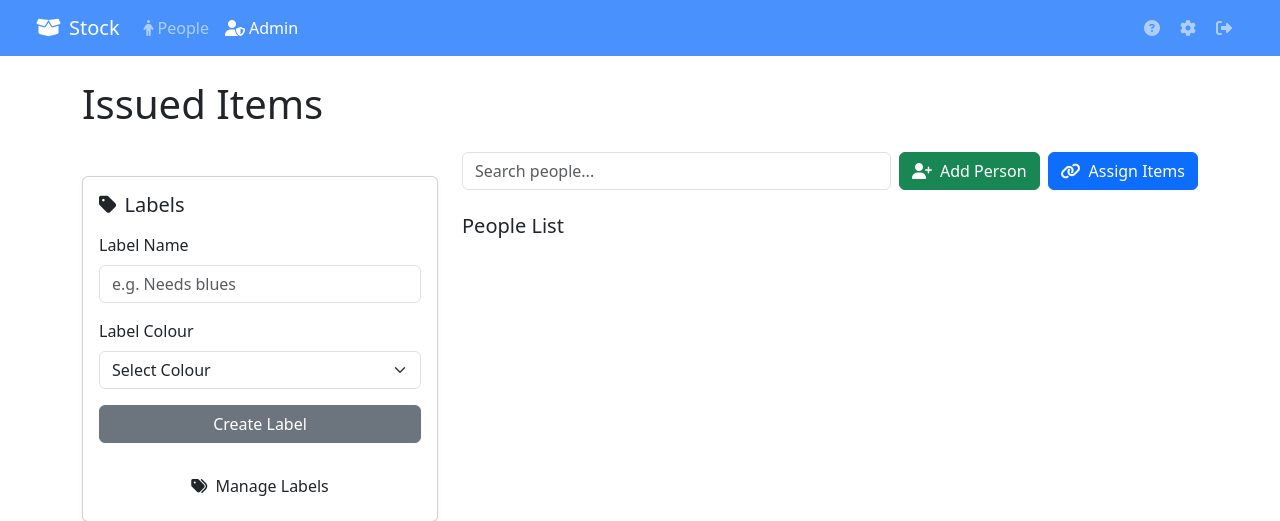
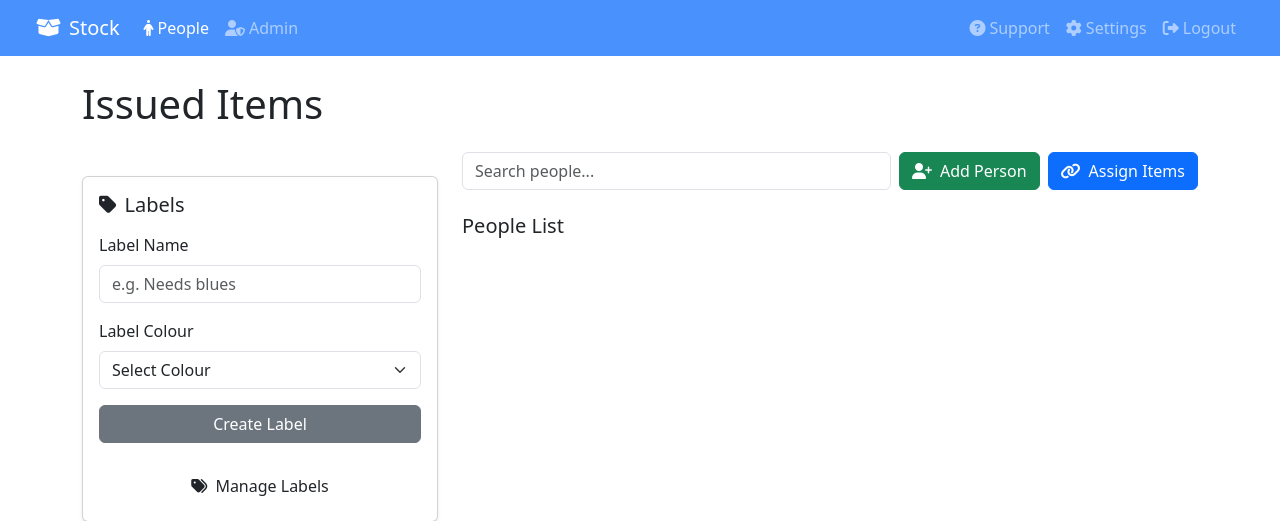
Before and after one commit to shr0m/StoreStash, a Flask app: page /people in a window 1280 px wide. Shown: the top 521 px of the page. Run offline with Flask 3, Linux system fonts and the light colour scheme; the visitor is signed in with stand-in values (Sample User, id 1); data that the repository does not hold is empty.

Commit message:
Neaten navbar

```diff
--- a/templates/admin.html
+++ b/templates/admin.html
@@ -42,10 +42,10 @@
         {% endif %}
       </ul>
       <ul class="navbar-nav">
-        <li class="nav-item"><a class="nav-link" href="/support"><i class="fa-solid fa-circle-question me-1"></i></a></li>
-        <li class="nav-item"><a class="nav-link" href="/settings"><i class="fas fa-cog me-1"></i></a></li>
+        <li class="nav-item"><a class="nav-link" href="/support"><i class="fa-solid fa-circle-question me-1"></i>Support</a></li>
+        <li class="nav-item"><a class="nav-link" href="/settings"><i class="fas fa-cog me-1"></i>Settings</a></li>
         {% if 'user_id' in session %}
-        <li class="nav-item"><a class="nav-link" href="/logout"><i class="fas fa-sign-out-alt me-1"></i></a></li>
+        <li class="nav-item"><a class="nav-link" href="/logout"><i class="fas fa-sign-out-alt me-1"></i>Logout</a></li>
         {% endif %}
       </ul>
     </div>
--- a/templates/people.html
+++ b/templates/people.html
@@ -36,16 +36,16 @@
 
     <div class="collapse navbar-collapse" id="navbarContent">
       <ul class="navbar-nav me-auto">
-        <li class="nav-item"><a class="nav-link" href="/people"><i class="fa-solid fa-person me-1"></i>People</a></li>
+        <li class="nav-item"><a class="nav-link active" href="/people"><i class="fa-solid fa-person me-1"></i>People</a></li>
         {% if session.get('privilege') == 'admin' %}
-        <li class="nav-item"><a class="nav-link active" href="/admin"><i class="fas fa-user-shield me-1"></i>Admin</a></li>
+        <li class="nav-item"><a class="nav-link" href="/admin"><i class="fas fa-user-shield me-1"></i>Admin</a></li>
         {% endif %}
       </ul>
       <ul class="navbar-nav">
-        <li class="nav-item"><a class="nav-link" href="/support"><i class="fa-solid fa-circle-question me-1"></i></a></li>
-        <li class="nav-item"><a class="nav-link" href="/settings"><i class="fas fa-cog me-1"></i></a></li>
+        <li class="nav-item"><a class="nav-link" href="/support"><i class="fa-solid fa-circle-question me-1"></i>Support</a></li>
+        <li class="nav-item"><a class="nav-link" href="/settings"><i class="fas fa-cog me-1"></i>Settings</a></li>
         {% if 'user_id' in session %}
-        <li class="nav-item"><a class="nav-link" href="/logout"><i class="fas fa-sign-out-alt me-1"></i></a></li>
+        <li class="nav-item"><a class="nav-link" href="/logout"><i class="fas fa-sign-out-alt me-1"></i>Logout</a></li>
         {% endif %}
       </ul>
     </div>
```
Also changed, not shown: templates/dashboard.html (+4 -4 lines), templates/home.html (+4 -4 lines), templates/settings.html (+4 -4 lines), templates/support.html (+4 -4 lines).
